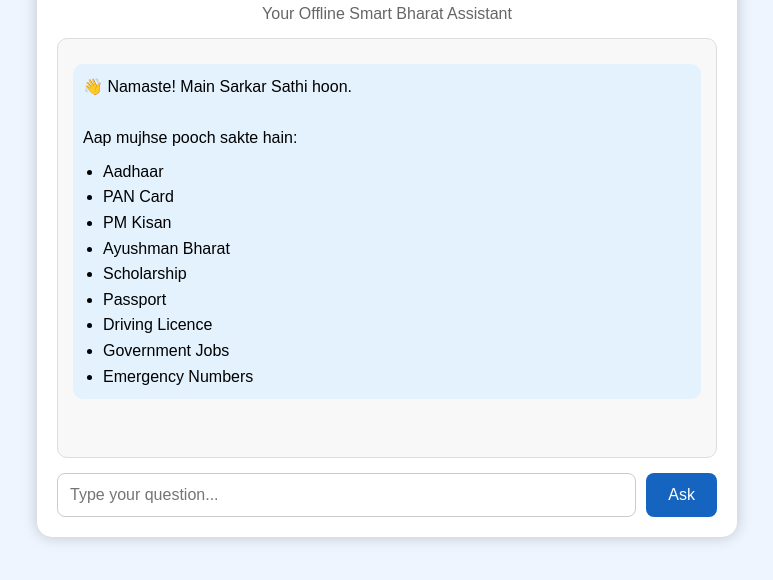
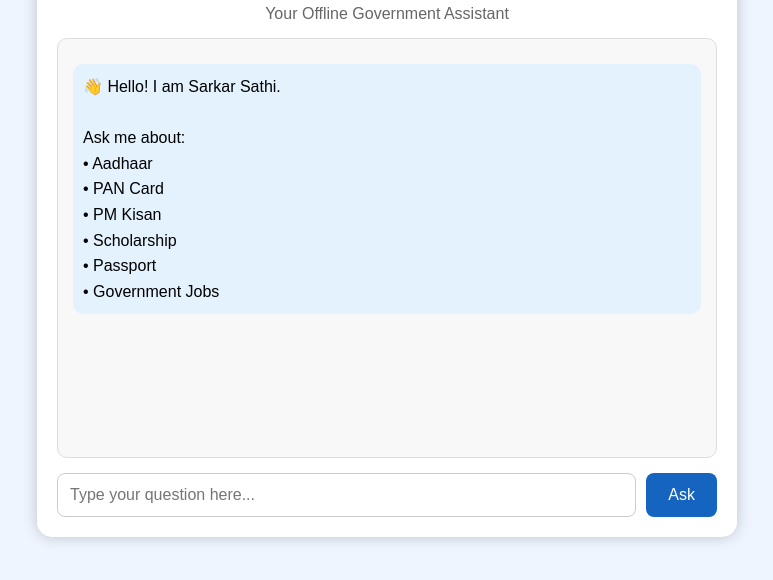
Before and after one commit to deepukumari8415/Sarkar-Sathi-Lite, a plain HTML site: page index.html in a window 1280 px wide. Shown: the part 162-742 px from the top of the page, without its empty margins (253-1026 px from the left). Drawn offline with Linux system fonts and the light colour scheme.

Commit message:
Update index.html

```diff
--- a/index.html
+++ b/index.html
@@ -3,8 +3,7 @@
 <head>
     <meta charset="UTF-8">
     <meta name="viewport" content="width=device-width, initial-scale=1.0">
-    <title>Sarkar Sathi AI (Offline)</title>
-
+    <title>Sarkar Sathi AI</title>
     <link rel="stylesheet" href="style.css">
 </head>
 <body>
@@ -12,44 +11,31 @@
 <div class="container">
 
     <h1>🇮🇳 Sarkar Sathi AI</h1>
-    <p>Your Offline Smart Bharat Assistant</p>
+    <p>Your Offline Government Assistant</p>
 
-    <div id="chatBox">
-
+    <div id="chatBox" class="chat-box">
         <div class="bot">
-            👋 Namaste! Main Sarkar Sathi hoon.
-
-            <br><br>
-
-            Aap mujhse pooch sakte hain:
-
-            <ul>
-                <li>Aadhaar</li>
-                <li>PAN Card</li>
-                <li>PM Kisan</li>
-                <li>Ayushman Bharat</li>
-                <li>Scholarship</li>
-                <li>Passport</li>
-                <li>Driving Licence</li>
-                <li>Government Jobs</li>
-                <li>Emergency Numbers</li>
-            </ul>
-
+            👋 Hello! I am Sarkar Sathi.<br><br>
+            Ask me about:
+            <br>• Aadhaar
+            <br>• PAN Card
+            <br>• PM Kisan
+            <br>• Scholarship
+            <br>• Passport
+            <br>• Government Jobs
         </div>
-
     </div>
 
     <div class="inputArea">
-
         <input
-        type="text"
-        id="userInput"
-        placeholder="Type your question...">
+            type="text"
+            id="userInput"
+            placeholder="Type your question here..."
+        >
 
         <button id="sendBtn">
             Ask
         </button>
-
     </div>
 
 </div>
```
